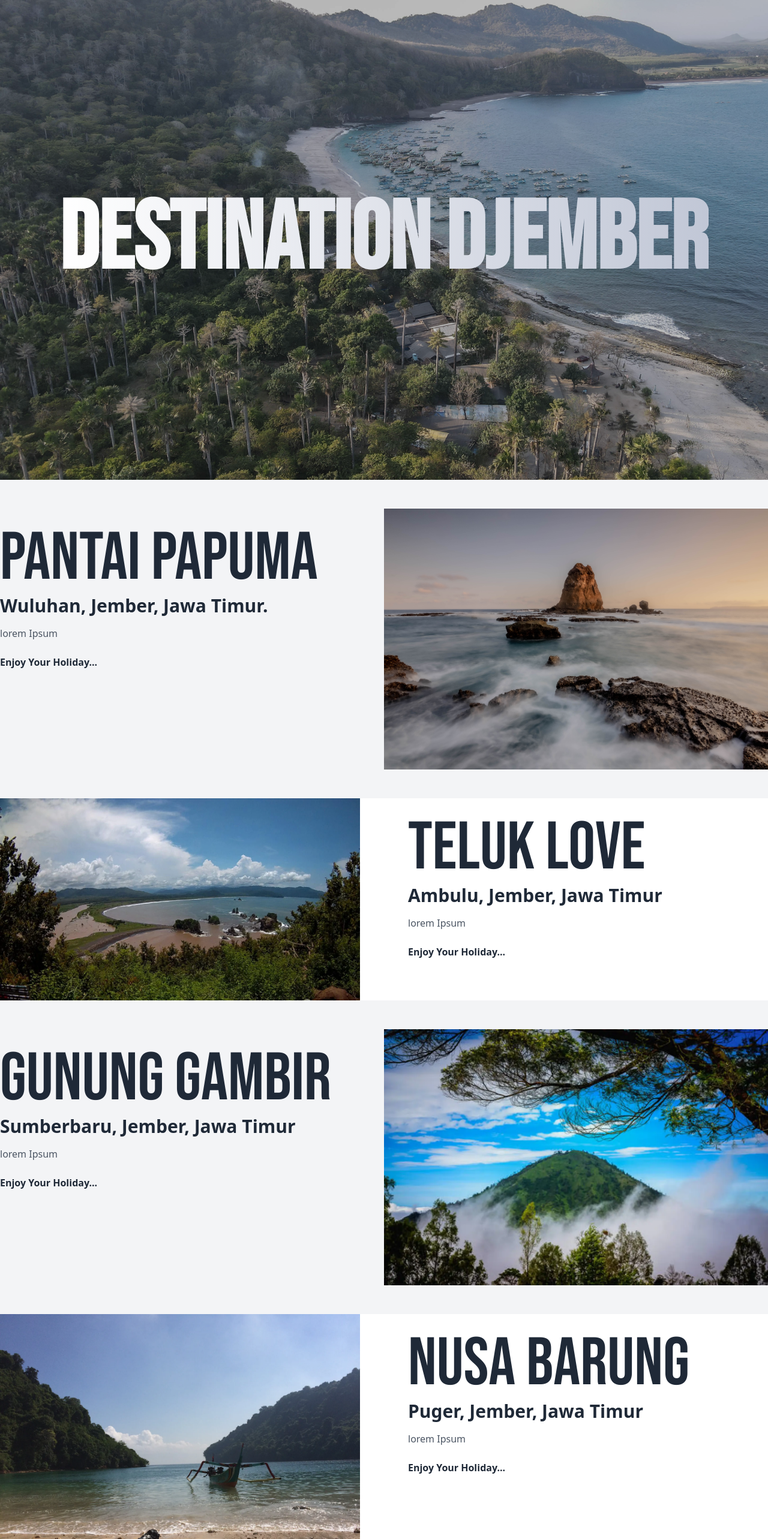
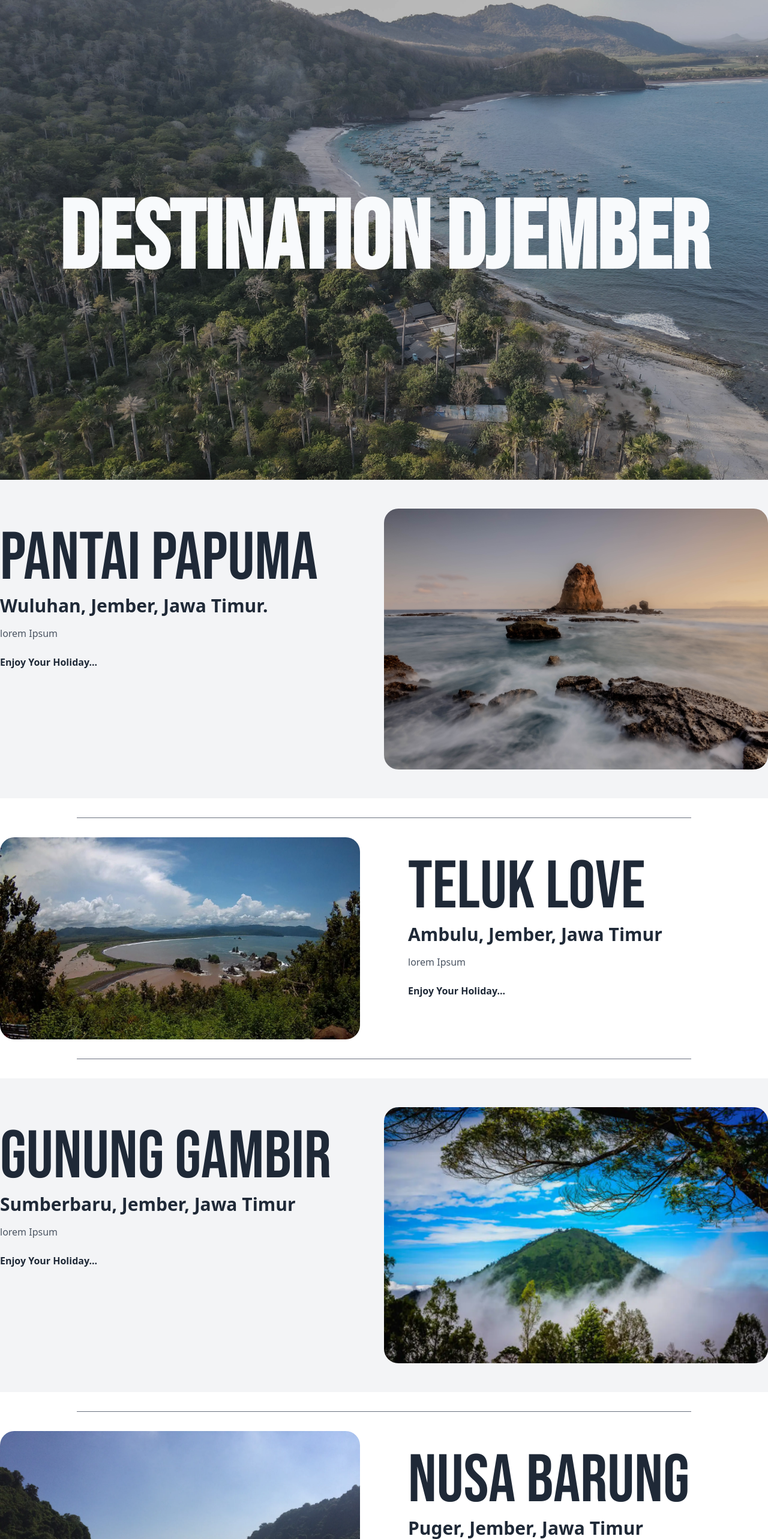
Before and after one commit to hanNajib/DJEMBER-FEST, a React (Vite) app: page /destination in a window 1280 px wide. Shown: the top 2566 px of the page at 60% size. Built offline with nearby package versions, Linux system fonts and the light colour scheme.

Commit message:
dastinassi

```diff
--- a/src/Destination.jsx
+++ b/src/Destination.jsx
@@ -1,14 +1,10 @@
 import { DestinasiKanan, DestinasiKiri } from "./components/Destinasi";
+
 export default function Destination() {
     return(
         <>
-
-    <div className="bg-neutral-800 over overflow-x-hidden" id="home">
-      <section
-        className="home w-[100vw] h-[100vh]"
-        id=""
-      >
-
+            <div className="bg-neutral-800 overflow-x-hidden" id="home">
+                <section className="home w-[100vw] h-[100vh]" id="">
                     <div
                         className="absolute w-full h-[100vh] inset-0 bg-cover bg-right bg-fixed opacity-70"
                         style={{
@@ -16,30 +12,83 @@ export default function Destination() {
                             backgroundBlendMode: 'multiply',
                         }}
                     ></div>
-        <div className="absolute w-full h-[105vh]  bg-fixed "></div>
-        <div className="w-[100%] h-full flex items-center justify-center relative text-slate-50  ">
-          <div className="text flex  flex-col  ">
+
+                    <div className="absolute w-full h-[105vh] bg-fixed"></div>
+                    <div className="w-[100%] h-full flex items-center justify-center relative">
+                        <div className="text flex flex-col">
                             <p
-              className=" gradient-text judul text-[4rem] text-center md:mb-0 font-bebas_neue font-semibold md:text-[10rem]"
+                                className="sh judul text-[4rem]  text-slate-50 text-center md:mb-0 font-bebas_neue font-semibold md:text-[10rem]"
 
                             >
                                 Destination Djember
                             </p>
-
                         </div>
                     </div>
-
                 </section>
             </div>
 
+            <div className="relative z-10">
+                <DestinasiKanan
+                    judul="Pantai Papuma"
+                    lokasi="Wuluhan, Jember, Jawa Timur."
+                    deskripsi="lorem Ipsum"
+                    image="/image/gallery/papuma1.jpg"
+                    className="transition-transform hover:scale-105"
+                />
+                <Divider />
+                <DestinasiKiri
+                    judul="Teluk Love"
+                    lokasi="Ambulu, Jember, Jawa Timur"
+                    deskripsi="lorem Ipsum"
+                    image="/image/gallery/love.webp"
+                    className="transition-transform hover:scale-105"
+                />
+                <Divider />
+                <DestinasiKanan
+                    judul="Gunung Gambir"
+                    lokasi="Sumberbaru, Jember, Jawa Timur"
+                    deskripsi="lorem Ipsum"
+                    image="/image/gallery/gunung-gambir.webp"
+                    className="transition-transform hover:scale-105"
+                />
+                <Divider />
+                <DestinasiKiri
+                    judul="Nusa Barung"
+                    lokasi="Puger, Jember, Jawa Timur"
+                    deskripsi="lorem Ipsum"
+                    image="/image/gallery/Barung Island.webp"
+                    className="transition-transform hover:scale-105"
+                />
+                <Divider />
+                <DestinasiKanan
+                    judul="Air Terjun Antrokan"
+                    lokasi="Tanggul, Jember, Jawa Timur"
+                    deskripsi="lorem Ipsum"
+                    image="/image/gallery/air-antrokan.jpeg"
+                    className="transition-transform hover:scale-105"
+                />
+                <Divider />
+                <DestinasiKiri
+                    judul="Jember Mini Zoo"
+                    lokasi="Kaliwates, Jember, Jawa Timur"
+                    deskripsi="lorem Ipsum"
+                    image="/image/gallery/jemberminizoo.webp"
+                    className="transition-transform hover:scale-105"
+                />
+                <Divider />
+                <DestinasiKanan
+                    judul="Pantai Payangan"
+                    lokasi="Ambulu, Jember, Jawa Timur"
+                    deskripsi="lorem Ipsum"
+                    image="/image/gallery/payangan.webp"
+                    className="transition-transform hover:scale-105"
+                />
+            </div>
+        </>
+    );
+}
 
-        <DestinasiKanan judul="Pantai Papuma" lokasi="Wuluhan, Jember, Jawa Timur. " deskripsi="lorem Ipsum" image="/image/gallery/papuma1.jpg"></DestinasiKanan>
-        <DestinasiKiri judul="Teluk Love" lokasi="Ambulu, Jember, Jawa Timur" deskripsi="lorem Ipsum" image="/image/gallery/love.webp"></DestinasiKiri>
-        <DestinasiKanan judul="Gunung Gambir" lokasi="Sumberbaru, Jember, Jawa Timur" deskripsi="lorem Ipsum" image="/image/gallery/gunung-gambir.webp"></DestinasiKanan>
-        <DestinasiKiri judul="Nusa Barung" lokasi="Puger, Jember, Jawa Timur" deskripsi="lorem Ipsum" image="/image/gallery/Barung Island.webp"></DestinasiKiri>
-        <DestinasiKanan judul="Air Terjun Antrokan" lokasi="Tanggul, Jember, Jawa Timur " deskripsi="lorem Ipsum" image="/image/gallery/air-antrokan.jpeg"></DestinasiKanan>
-        <DestinasiKiri judul="Jember Mini Zoo" lokasi="Kaliwates, Jember, Jawa Timur" deskripsi="lorem Ipsum" image="/image/gallery/jemberminizoo.webp"></DestinasiKiri>
-        <DestinasiKanan judul="Pantai Payangan" lokasi="Ambulu, Jember, Jawa Timur " deskripsi="lorem Ipsum" image="/image/gallery/payangan.webp"></DestinasiKanan>
-        </>
-    )
+// Komponen Divider sebagai pemisah antar destinasi
+function Divider() {
+    return <hr className="my-8 border-t border-gray-500 w-[80%] mx-auto" />;
 }
--- a/src/components/Destinasi.jsx
+++ b/src/components/Destinasi.jsx
@@ -26,7 +26,7 @@ export function DestinasiKanan({judul, lokasi, deskripsi, image}) {
           </div>
 
           <div className="w-full md:w-1/2">
-            <img src={image} alt="Pantai Papuma" className="ml-auto object-cover w-full h-auto" style={{ transform: isInView ? "none" : "translateX(200px)", opacity: isInView ? 1 : 0, transition: "all .8s"}}/>
+            <img src={image} alt="Pantai Papuma" className="ml-auto rounded-3xl object-cover w-full h-auto" style={{ transform: isInView ? "none" : "translateX(200px)", opacity: isInView ? 1 : 0, transition: "all .8s"}}/>
           </div>
         </div>
       </div>
@@ -42,7 +42,7 @@ export function DestinasiKiri({judul, lokasi, deskripsi, image}) {
     <>
        <div ref={refAtas} className="container overflow-x-hidden mx-auto flex flex-col md:flex-row gap-10 md:gap-20 items-start">
         <div className="w-full md:w-1/2">
-          <img src={image} alt="Pantai Papuma" className="ml-auto object-cover w-full h-auto" style={{ transform: isInView ? "none" : "translateX(-200px)", opacity: isInView ? 1 : 0, transition: "all .8s"}}/>
+          <img src={image} alt="Pantai Papuma" className="ml-auto rounded-3xl  object-cover w-full h-auto" style={{ transform: isInView ? "none" : "translateX(-200px)", opacity: isInView ? 1 : 0, transition: "all .8s"}}/>
         </div>
 
         <div className="w-full md:w-1/2 text-left relative">
```
Lines whose indentation alone changed are shown as unchanged.
